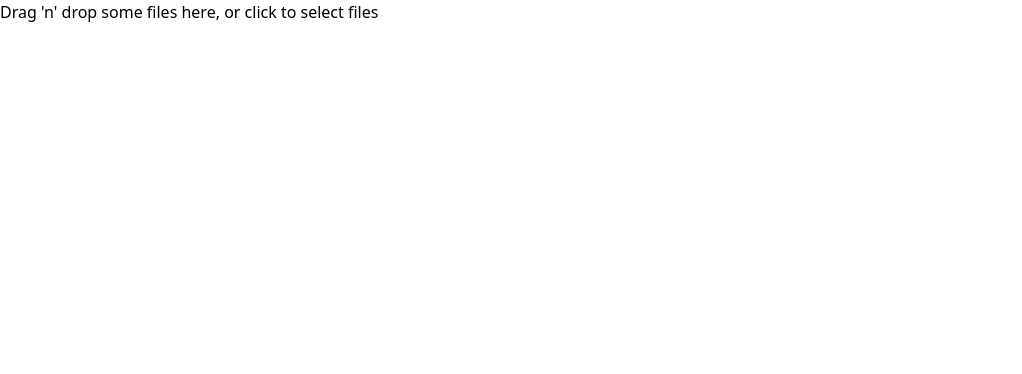
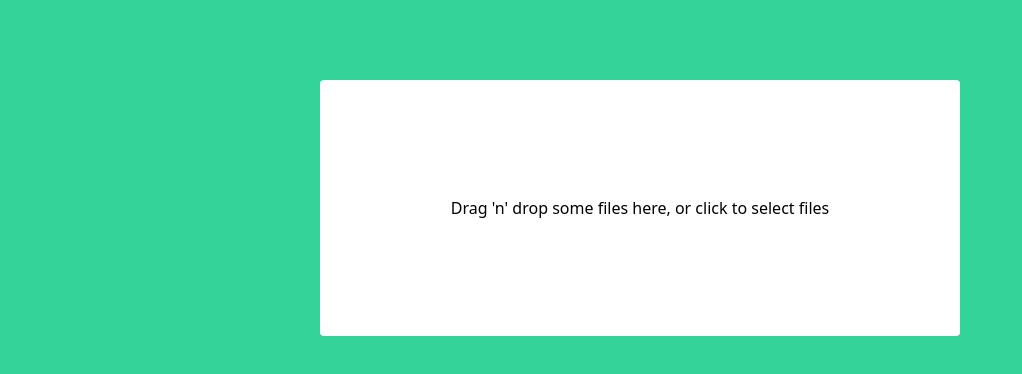
Before and after one commit to julionav/ynab-importer, a React (Create React App) app: page / in a window 1280 px wide. Shown: the top 374 px of the page, without its empty margins (0-1022 px from the left). Built offline with nearby package versions, Linux system fonts and the light colour scheme.

Commit message:
Add basic UI

```diff
--- a/src/App.tsx
+++ b/src/App.tsx
@@ -8,7 +8,12 @@ function App() {
   const { getRootProps, getInputProps, isDragActive } = useDropzone({ onDrop });
 
   return (
-    <div {...getRootProps()}>
+    <div className="bg-green-400 min-h-screen font-sans">
+      <div className="pt-20">
+        <div
+          className="mx-auto bg-white rounded w-1/2 max-w-3xl flex h-64 justify-center items-center"
+          {...getRootProps()}
+        >
           <input {...getInputProps()} />
           {isDragActive ? (
             <p>Drop the files here ...</p>
@@ -16,6 +21,8 @@ function App() {
             <p>Drag 'n' drop some files here, or click to select files</p>
           )}
         </div>
+      </div>
+    </div>
   );
 }
 
```
Lines whose indentation alone changed are shown as unchanged.
